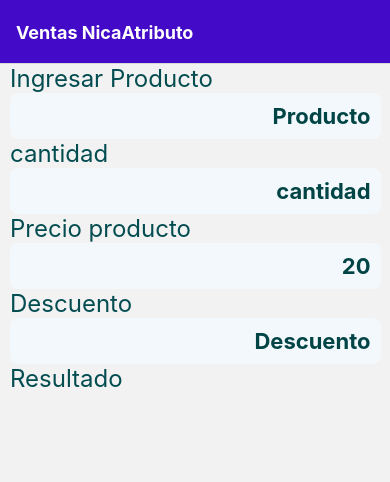
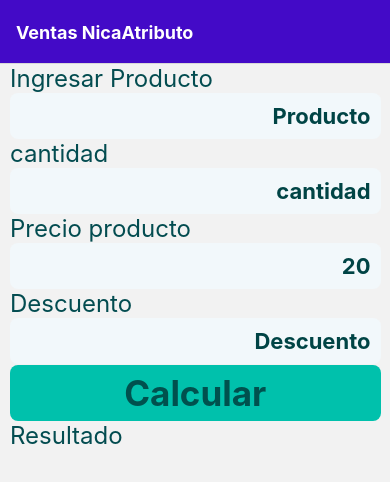
Before and after one commit to Davila99/AppNicaPractica, a React Native app: screen /NicaAtributo in a window 390 px wide. Shown: the top 482 px of the page. Built offline with nearby package versions, Linux system fonts and the light colour scheme.

Commit message:
Agregando estilos

```diff
--- a/src/screens/NicaAtributo.tsx
+++ b/src/screens/NicaAtributo.tsx
@@ -1,5 +1,5 @@
 import React,{useState} from 'react'
-import { StyleSheet, Text, View,TextInput } from 'react-native'
+import { StyleSheet, Text, View,TextInput,TouchableOpacity } from 'react-native'
 
 
 
@@ -10,6 +10,10 @@ const NicaAtributo = () => {
     const [precio, setPrecio] = useState<string>('')
     const [descuento, setDescuento] = useState<string>('')
     const [resultado, setResultado] = useState<string>('')
+
+    const calcularVenta = () => {
+
+    }
     return (
         <View style={styles.container}>
             <Text style={styles.text}>Ingresar Producto</Text>
@@ -36,6 +40,12 @@ const NicaAtributo = () => {
                 placeholder={'Descuento'}
                 onChangeText={setDescuento}
             />
+               <TouchableOpacity
+                onPress={calcularVenta}
+                style={styles.botonReset}
+            >
+                <Text style={styles.textbotonReset}>Calcular</Text>
+            </TouchableOpacity>
             <Text style={styles.text}>Resultado{resultado}</Text>
         </View>
     )
@@ -64,5 +74,18 @@ const styles = StyleSheet.create({
     flex:1,
     width: '95%',
     marginLeft: 10
+    },
+    botonReset: {
+        backgroundColor: '#00C1AC',
+        borderRadius: 8,
+        width: '100%',
+        paddingVertical: 7,
+        marginTop: 1
+    },
+    textbotonReset: {
+        color: '#00514E',
+        fontWeight: 'bold',
+        fontSize: 35,
+        textAlign: 'center'
     }
 })
```
